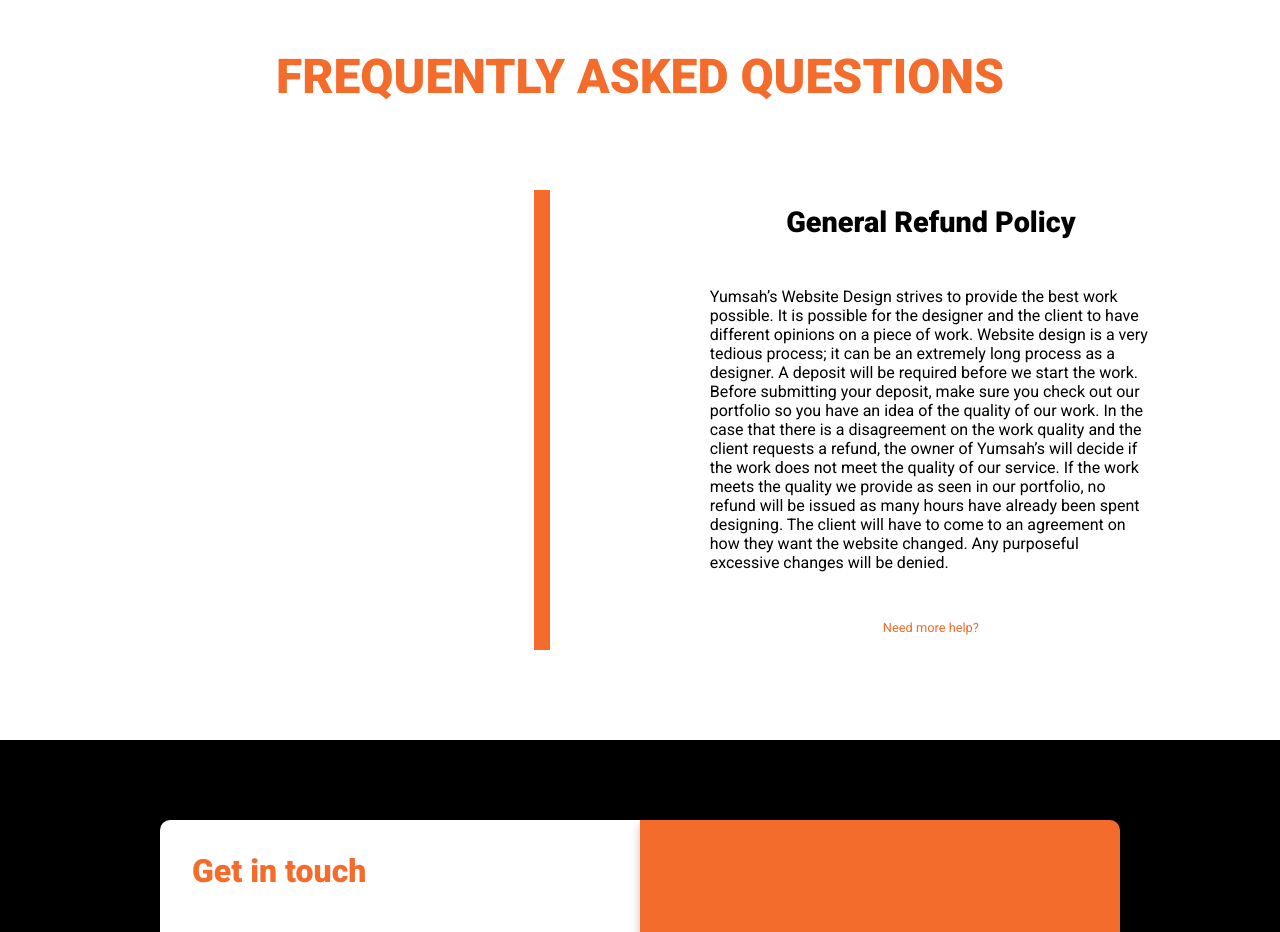
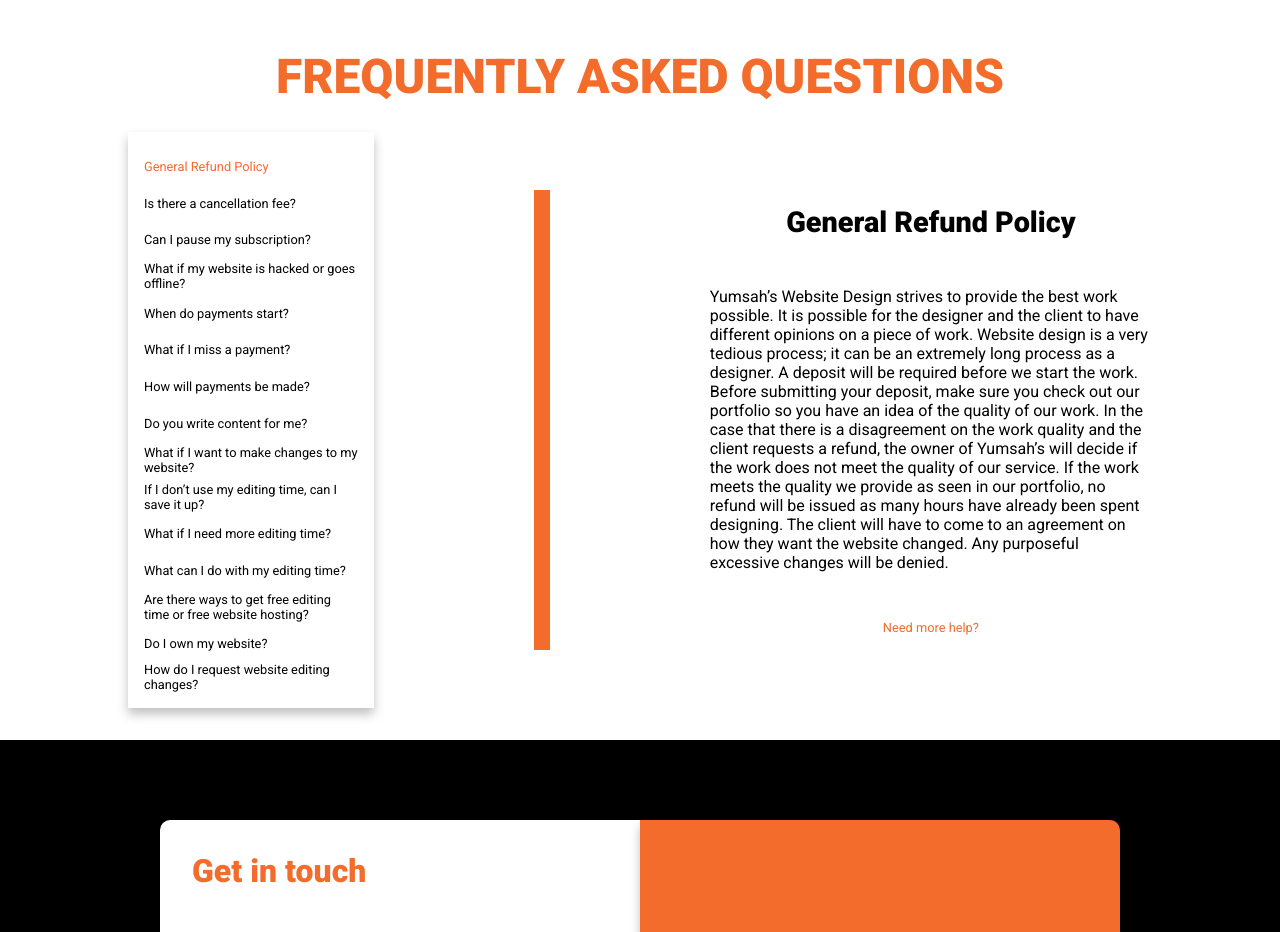
Before and after one commit to marmikmewada/yumsah, a plain HTML site: page index.html in a window 1280 px wide. Shown: the part 7580-8512 px from the top of the page. Drawn offline with Linux system fonts and the light colour scheme.

Commit message:
Add files via upload

```diff
--- a/index.css
+++ b/index.css
@@ -1015,6 +1015,7 @@
   color: var(--orange);
 }
 .frequently > .querry {
+  display: block;
   grid-row: 2/3;
   grid-column: 1/2;
   box-shadow: 0px 6px 10px rgba(0, 0, 0, 0.25);
@@ -1304,7 +1305,7 @@
 /* 1000 media starts  */
 @media only screen and (max-width: 1000px) {
   .container {
-    grid-template-rows: 5rem 50vh 10vh 50vh 90vh 60vh 280vh 110vh 130vh 360vh 50vh 90vh;
+    grid-template-rows: 5rem 50vh 10vh 50vh 90vh 60vh 280vh 110vh 130vh 360vh 100vh 90vh;
   }
   .menu {
     display: grid;
--- a/index.html
+++ b/index.html
@@ -583,7 +583,7 @@
             <h1>FREQUENTLY ASKED QUESTIONS</h1>
           </div>
           <div class="line-div-div"></div>
-          <div id="hidden" class="querry">
+          <div class="querry">
             <!-- <a href=""></a> -->
             <p>General Refund Policy</p>
             <p>Is there a cancellation fee?</p>
```
